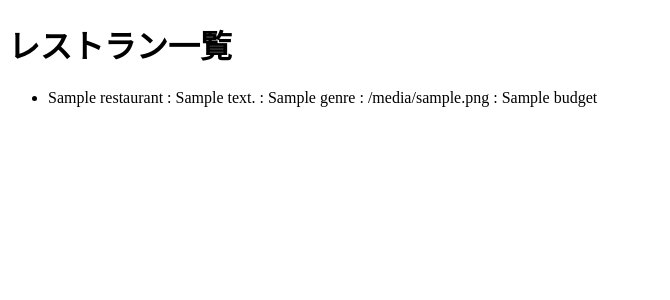
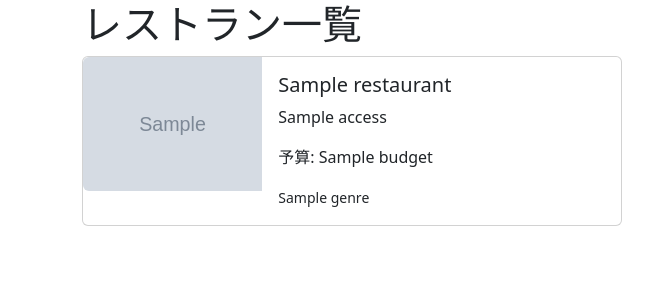
Before and after one commit to Ituki-t/gourmet-search-app, a Django app: template restaurants/templates/restaurants/index.html in a window 1280 px wide. Shown: the top 300 px of the page, without its empty margins (0-670 px from the left). Run offline with Django 5.2, Linux system fonts and the light colour scheme; the template is opened without the code that fills it: most values are stand-ins (such as "Sample title", 1, 10 or a date in 2020); grey boxes marked "Sample" are stand-in pictures.

Commit message:
一覧画面(仮)完成

```diff
--- /dev/null
+++ b/restaurants/templates/base.html
@@ -0,0 +1,14 @@
+<!DOCTYPE html>
+<html lang="ja">
+<head>
+    <meta charset="utf-8">
+    <meta name="viewport" content="width=device-width, initial-scale=1">
+    <title>{% block title %}{% endblock %}</title>
+    <link href="https://cdn.jsdelivr.net/npm/bootstrap@5.2.0/dist/css/bootstrap.min.css" rel="stylesheet" integrity="sha384-gH2yIJqKdNHPEq0n4Mqa/HGKIhSkIHeL5AyhkYV8i59U5AR6csBvApHHNl/vI1Bx" crossorigin="anonymous">
+</head>
+<body>
+{% block content %}
+{% endblock content %}
+<script src="https://cdn.jsdelivr.net/npm/bootstrap@5.2.0/dist/js/bootstrap.bundle.min.js" integrity="sha384-A3rJD856KowSb7dwlZdYEkO39Gagi7vIsF0jrRAoQmDKKtQBHUuLZ9AsSv4jD4Xa" crossorigin="anonymous"></script>
+</body>
+</html>
--- a/restaurants/templates/restaurants/index.html
+++ b/restaurants/templates/restaurants/index.html
@@ -1,19 +1,31 @@
-<!DOCTYPE html>
-<html lang="ja">
-<head>
-    <meta charset="utf-8">
-    <title>レストラン一覧</title>
-</head>
-<body>
+{% extends 'base.html' %}
+
+{% block title %}レストラン検索アプリ{% endblock title %}
+
 {% block content %}
-<h1>レストラン一覧</h1>
-<ul>
+
+<div class="container">
+    <h1>レストラン一覧</h1>
     {% for restaurant in restaurants %}
-        <li>
-            {{ restaurant.name }} : {{ restaurant.address }} : {{ restaurant.genre }} : {{ restaurant.photo }} : {{ restaurant.budget }}
-        </li>
+        <div class="card mb-3" style="max-width: 540px;">
+            <div class="row g-0">
+                <div class="col-md-4">
+                <img src="{{ restaurant.photo }}" class="img-fluid rounded-start" alt="{{ restaurant.name }}">
+                </div>
+                <div class="col-md-8">
+                <div class="card-body">
+                    <h5 class="card-title">{{ restaurant.name }}</h5>
+                    <p class="card-text">{{ restaurant.access }}</p>
+                    <!-- <p class="card-text">{{ restaurant.address }}</p> -->
+                    <!-- <p class="card-text">{{ restaurant.genre }}</p> -->
+                    <p class="card-text">予算: {{ restaurant.budget }}</p>
+                    <p class="card-text"><small class="text-body-secondary">{{ restaurant.genre }}</small></p>
+                </div>
+                </div>
+            </div>
+        </div>
+
     {% endfor %}
-</ul>
+</div>
+
 {% endblock content %}
-</body>
-</html>
```
